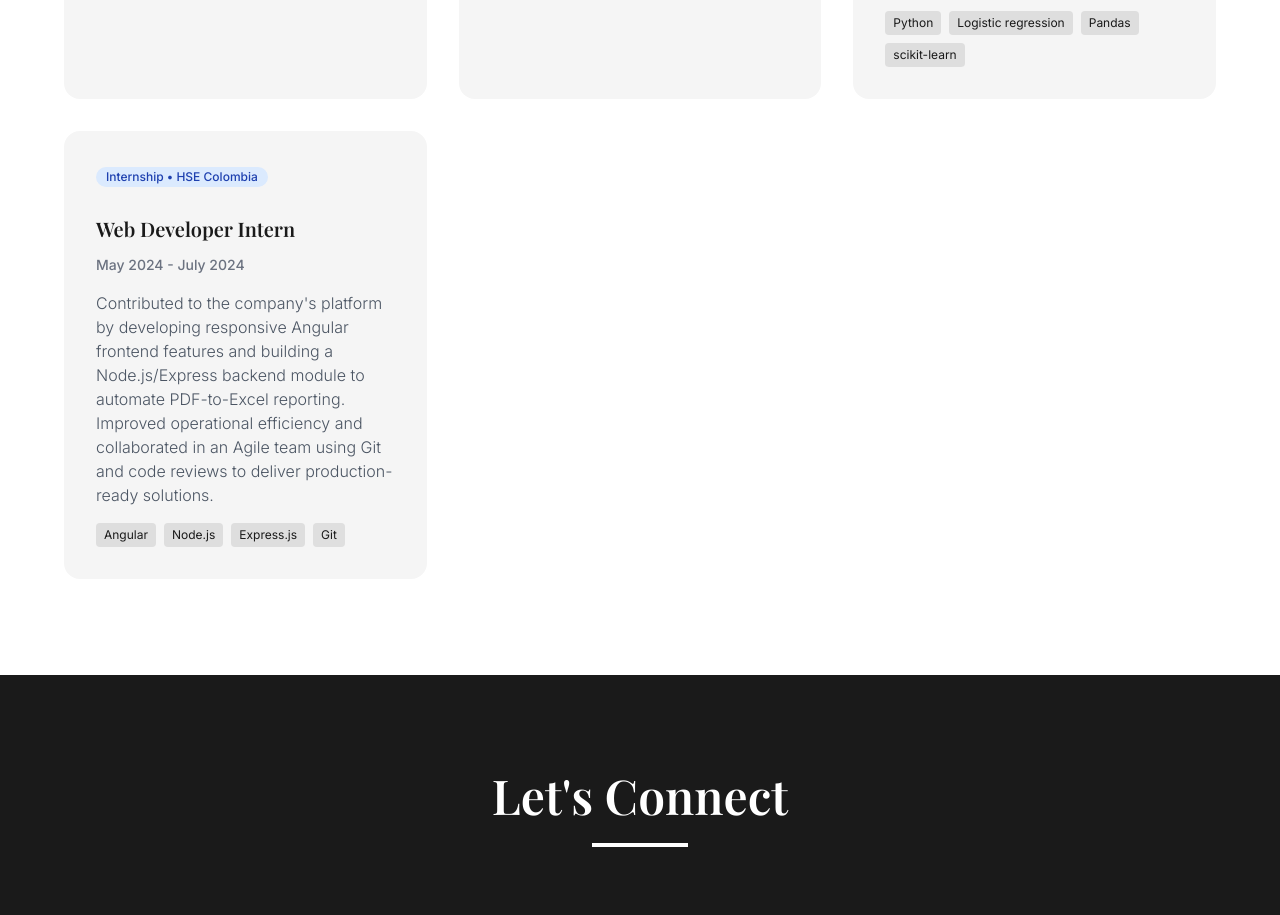
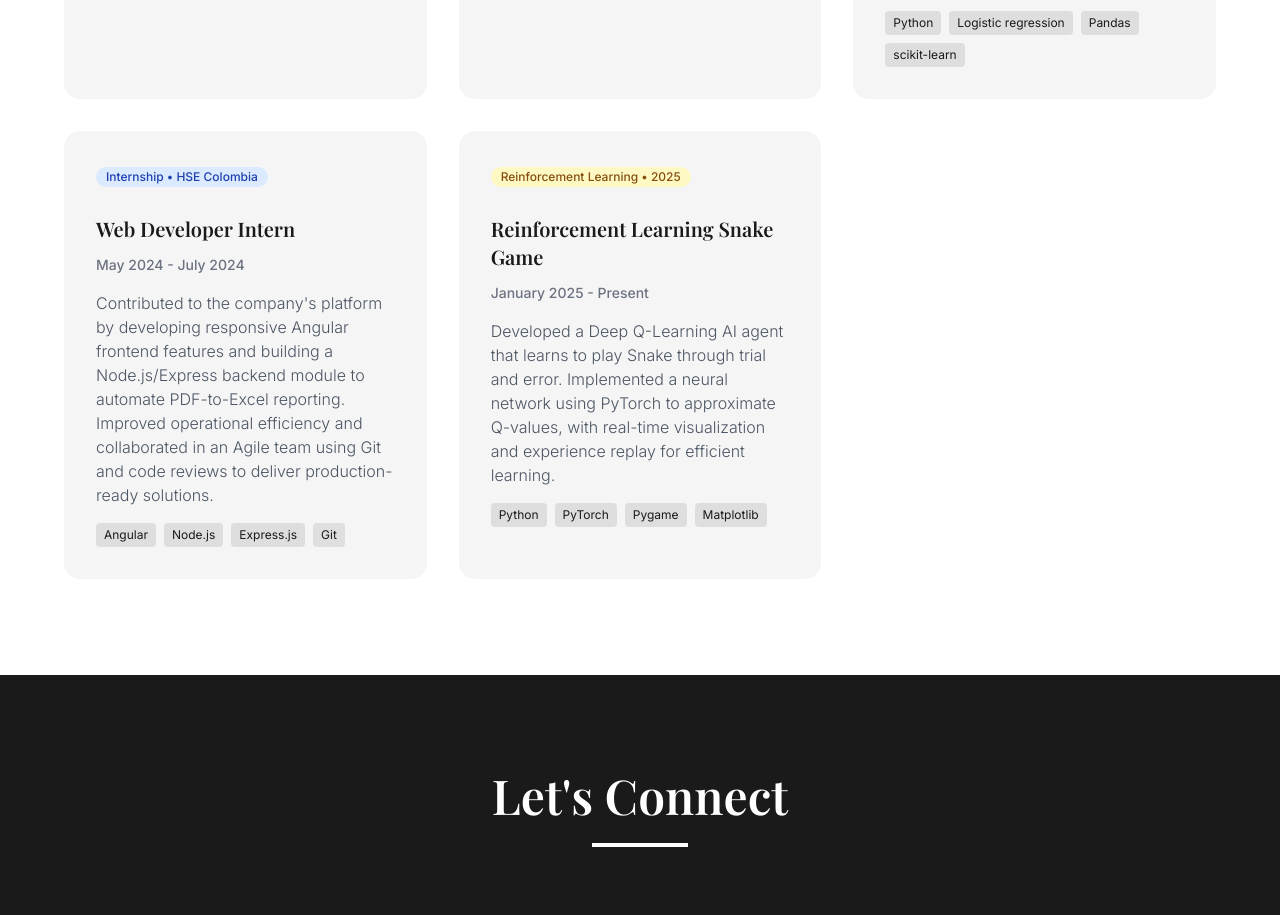
Before and after one commit to Jeann1809/personal-portfolio, a Next.js app: page / in a window 1280 px wide. Shown: the part 2221-3136 px from the top of the page. Built offline with nearby package versions, Linux system fonts and the light colour scheme.

Commit message:
Add reinforcement project

```diff
--- a/app/page.js
+++ b/app/page.js
@@ -133,6 +133,32 @@ export default function Home() {
         'https://i.imgur.com/CIjnFIR.png'
       ],
       visitPage: 'https://hse-colombia.com'
+    },
+    {
+      "id": 5,
+      "title": "Reinforcement Learning Snake Game",
+      "period": "January 2025 - Present",
+      "description": "Developed a Deep Q-Learning AI agent that learns to play Snake through trial and error. Implemented a neural network using PyTorch to approximate Q-values, with real-time visualization and experience replay for efficient learning.",
+      "techStack": ["Python", "PyTorch", "Pygame", "Matplotlib", "NumPy", "Deep Q-Learning", "Neural Networks", "Reinforcement Learning", "Experience Replay", "Epsilon-Greedy Strategy"],
+      "features": [
+        "Deep Q-Learning algorithm with neural network approximation",
+        "Real-time game visualization with clean UI design",
+        "11-dimensional state representation for game perception",
+        "Experience replay buffer for efficient learning",
+        "Epsilon-greedy exploration strategy",
+        "Automatic model saving for best performance",
+        "Real-time training progress visualization"
+      ],
+      "achievements": [
+        "Agent learns to achieve scores of 15-30+ after 200+ games",
+        "Implemented complex relative direction logic for state representation",
+        "Balanced exploration vs exploitation with epsilon-greedy strategy",
+        "Created stable plotting system without threading conflicts"
+      ],
+      "images": [
+        "https://i.imgur.com/rlfosHp.png"
+      ],
+      "github": "https://github.com/Jeann1809/reinforcement-learning-snake"
     }
   ]
 
@@ -384,6 +410,11 @@ export default function Home() {
                        Internship • HSE Colombia
                      </span>
                    )}
+                   {project.id === 5 && (
+                     <span className="inline-block bg-yellow-100 text-yellow-800 text-xs font-medium px-2.5 py-0.5 rounded-full mb-3">
+                       Reinforcement Learning • 2025
+                     </span>
+                   )}
                  </div>
                  <h3 className="text-lg sm:text-xl font-elegant font-semibold text-charcoal mb-3">{project.title}</h3>
                  <p className="text-xs sm:text-sm text-gray-500 font-sans font-medium mb-3 sm:mb-4">{project.period}</p>
```
